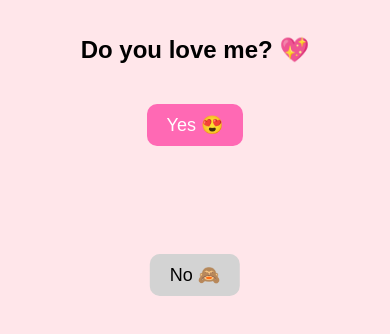
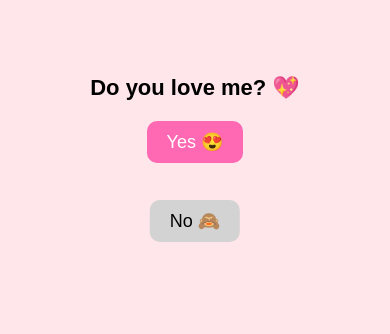
Before and after one commit to Bhugol24/do-you-love-me, a plain HTML site: page index.html in a window 390 px wide. Drawn offline with Linux system fonts and the light colour scheme.

Commit message:
style.css

```diff
--- a/style.css
+++ b/style.css
@@ -3,41 +3,46 @@ body {
   background-color: #ffe6ea;
   text-align: center;
   margin: 0;
-  padding: 20px;
-  overflow-x: hidden;
+  padding: 0;
+  overflow: hidden;
+  height: 100vh;
 }
 
 .question-container {
   position: relative;
-  height: 500px;
-  max-width: 100%;
-  overflow: hidden;
+  width: 100%;
+  height: 100%;
+  max-width: 600px;
   margin: auto;
+  display: flex;
+  flex-direction: column;
+  align-items: center;
+  justify-content: start;
+  padding-top: 60px;
 }
 
-.buttons {
-  margin-top: 40px;
-  position: relative;
-  height: 300px;
+h1 {
+  font-size: 28px;
+  margin-bottom: 20px;
+  padding: 0 20px;
 }
 
 #yesBtn {
   background-color: #ff69b4;
   color: white;
-  position: relative;
-  z-index: 2;
   font-size: 20px;
   padding: 12px 24px;
   border: none;
   border-radius: 10px;
   cursor: pointer;
-  margin-bottom: 20px;
+  position: relative;
+  z-index: 10;
 }
 
 #noBtn {
   background-color: #d3d3d3;
   position: absolute;
-  top: 150px;
+  top: 200px;
   left: 50%;
   transform: translateX(-50%);
   font-size: 20px;
@@ -45,7 +50,7 @@ body {
   border: none;
   border-radius: 10px;
   cursor: pointer;
-  z-index: 1;
+  z-index: 5;
   transition: 0.00000000000001s ease;
 }
 
@@ -76,27 +81,15 @@ body {
 
 @media screen and (max-width: 600px) {
   h1 {
-    font-size: 24px;
-    margin-bottom: 10px;
+    font-size: 22px;
   }
 
-  .question-container {
-    height: 550px;
-  }
-
-  .buttons {
-    flex-direction: column;
-    align-items: center;
-    height: 320px;
-  }
-
-  #yesBtn,
-  #noBtn {
+  #yesBtn, #noBtn {
     font-size: 18px;
     padding: 10px 20px;
   }
 
   .result h2 {
-    font-size: 22px;
+    font-size: 20px;
   }
 }
```
